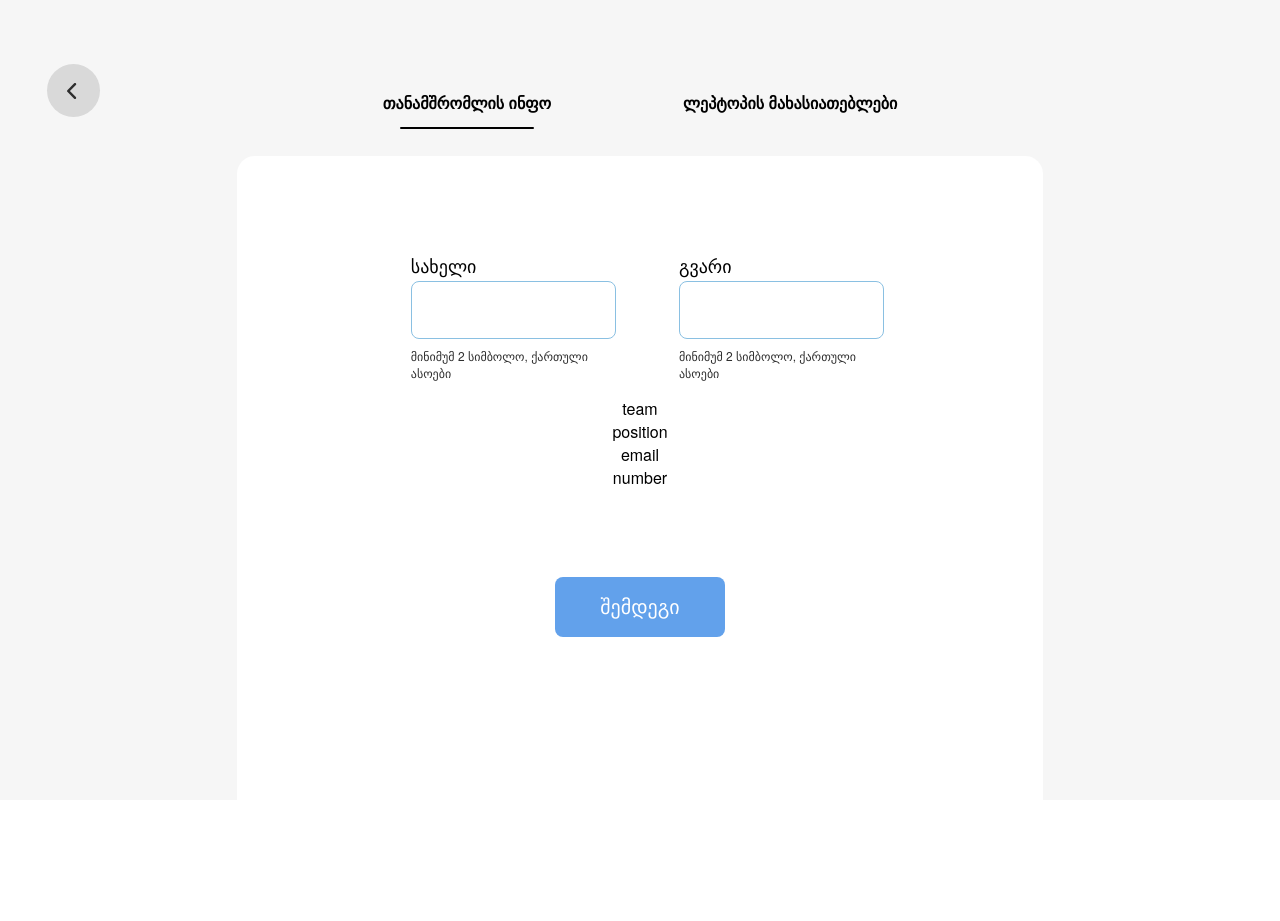
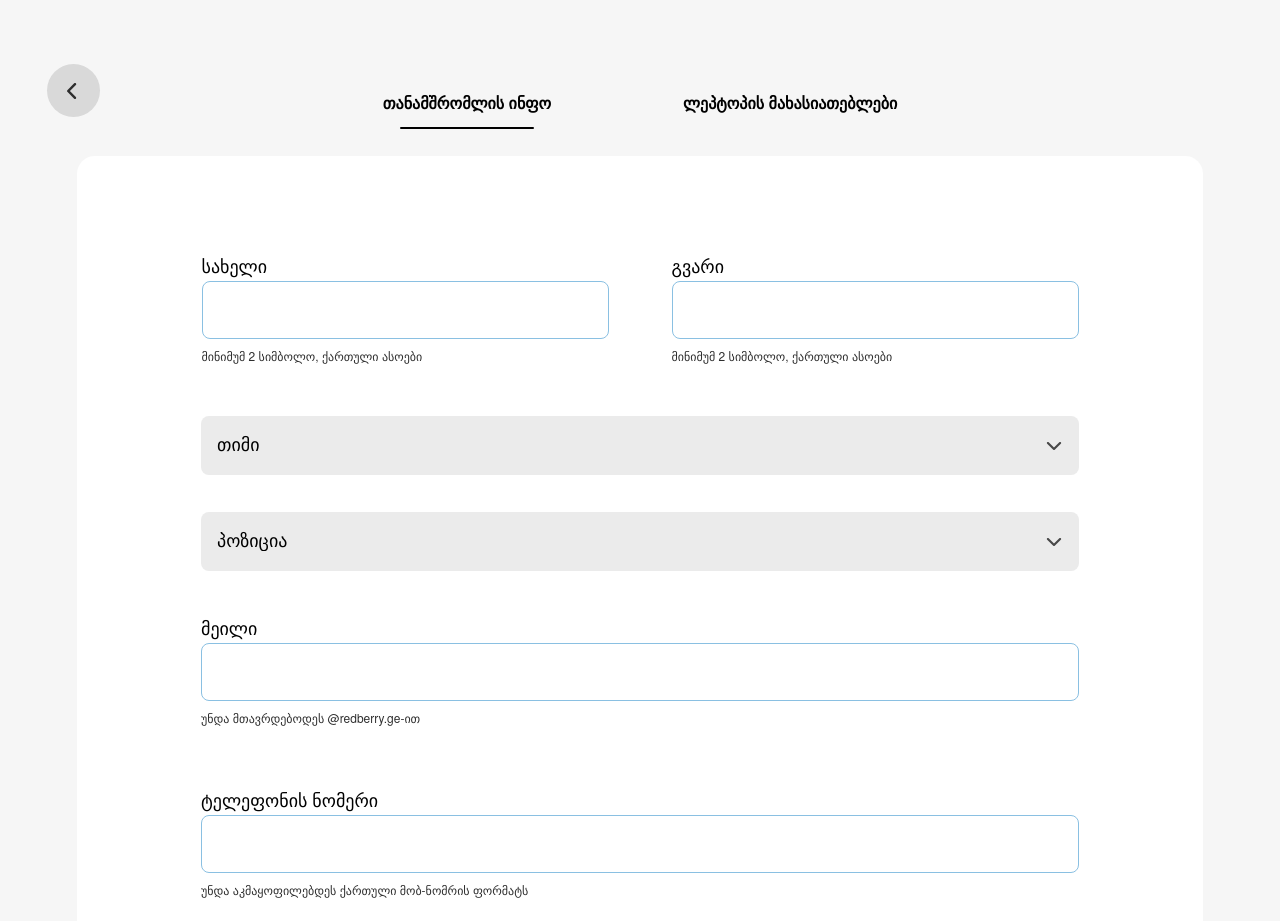
Before and after one commit to datodvp/project, a React (Create React App) app: page /addLaptop in a window 1280 px wide. Shown: the top 921 px of the page. Built offline with nearby package versions, Linux system fonts and the light colour scheme; a web font is replaced by a local one.

Commit message:
FormUserDetails markup finished

```diff
--- a/src/index.css
+++ b/src/index.css
@@ -19,6 +19,10 @@ a {
 
 input:focus {
   outline: 1.8px solid #8ac0e2;
+}
+
+select:focus {
+  outline: none;
 }
 
 .landingPage {
@@ -55,7 +59,6 @@ input:focus {
 }
 .addLaptop {
   background-color: #f6f6f6;
-  height: 100vh;
   display: flex;
   flex-direction: column;
   /* justify-content: center; */
@@ -107,7 +110,7 @@ input:focus {
 
 .addLaptop .body {
   background-color: white;
-  width: 63%;
+  width: 1126px;
   height: 100%;
   border-radius: 18px;
   min-height: 700px;
@@ -161,20 +164,29 @@ input:focus {
 
 .field.name {
   display: flex;
-  width: 100%;
+  justify-content: center;
+  column-gap: 15px;
+  width: 925px;
+  margin-bottom: 36px;
 }
 
 .field .labelName {
   display: flex;
   flex-direction: column;
-  padding: 8px 24px;
-  width: 50%;
+  /* padding: 8px 24px; */
+  width: 456px;
   font-size: 18px;
   font-weight: 500;
-  margin-right: 7.5px;
+}
+
+.field .labelName .container {
+  display: flex;
+  flex-direction: column;
+  margin: 8px 24px;
 }
 
 .input.name {
+  width: 407px;
   padding: 19px;
   font-size: 16px;
   border-radius: 8px;
@@ -185,14 +197,20 @@ input:focus {
 .field .labelSurname {
   display: flex;
   flex-direction: column;
-  padding: 8px 24px;
-  width: 50%;
+  /* padding: 8px 24px; */
+  width: 456px;
   font-size: 18px;
   font-weight: 500;
-  margin-left: 7.5px;
+}
+
+.field .labelSurname .container {
+  display: flex;
+  flex-direction: column;
+  margin: 8px 24px;
 }
 
 .input.surname {
+  width: 407px;
   padding: 19px;
   font-size: 16px;
   border-radius: 8px;
@@ -211,3 +229,121 @@ input:focus {
   font-size: 12px;
   margin: 8px 0;
 }
+
+.field.team {
+  width: 926px;
+  display: flex;
+  align-items: center;
+  justify-content: center;
+  margin-bottom: 37px;
+}
+
+.field.team select {
+  appearance: none;
+  width: 878px;
+  padding: 19px 25px 20px 16px;
+  border: none;
+  border-radius: 8px;
+  background: #ebebeb url(./assets//photos/DownArrow.svg) no-repeat 98%;
+  font-size: 18px;
+  font-weight: 500;
+}
+
+.field.team select option {
+  margin: 40px;
+  background: white;
+  text-shadow: (0px 4px 34px rgba(0, 0, 0, 0.25));
+}
+
+.field.position {
+  width: 926px;
+  display: flex;
+  align-items: center;
+  justify-content: center;
+  margin-bottom: 35px;
+}
+
+.field.position select {
+  appearance: none;
+  width: 878px;
+  padding: 19px 25px 20px 16px;
+  border: none;
+  border-radius: 8px;
+  background: #ebebeb url(./assets//photos/DownArrow.svg) no-repeat 98%;
+  font-size: 18px;
+  font-weight: 500;
+}
+
+.field.position select option {
+  margin: 40px;
+  background: white;
+  text-shadow: (0px 4px 34px rgba(0, 0, 0, 0.25));
+}
+
+.field.email {
+  display: flex;
+  justify-content: center;
+  column-gap: 15px;
+  width: 926px;
+  margin-bottom: 36px;
+}
+
+.input.email {
+  width: 878px;
+  padding: 19px;
+  font-size: 16px;
+  border-radius: 8px;
+  border: 1.8px solid #8ac0e2;
+  margin-top: 3px;
+}
+
+.field .labelEmail {
+  font-size: 18px;
+  font-weight: 500;
+}
+
+.field .labelEmail .container {
+  display: flex;
+  flex-direction: column;
+  margin: 8px 24px;
+}
+
+.email.error {
+  color: #2e2e2e;
+  font-size: 12px;
+  margin: 8px 0;
+}
+
+.field.number {
+  display: flex;
+  justify-content: center;
+  column-gap: 15px;
+  width: 926px;
+  margin-bottom: 36px;
+}
+
+.input.number {
+  width: 878px;
+  padding: 19px;
+  font-size: 16px;
+  border-radius: 8px;
+  border: 1.8px solid #8ac0e2;
+  margin-top: 3px;
+}
+
+.field .labelNumber {
+  font-size: 18px;
+  font-weight: 500;
+}
+
+.field .labelNumber .container {
+  display: flex;
+  flex-direction: column;
+  margin: 8px 24px;
+}
+
+.number.error {
+  color: #2e2e2e;
+  font-size: 12px;
+  margin: 8px 0;
+}
--- a/src/pages/AddLaptop/AddLaptop.jsx
+++ b/src/pages/AddLaptop/AddLaptop.jsx
@@ -1,5 +1,5 @@
 import Button from "../../components/Button";
-import Vector from "../../assets/photos/Vector.svg";
+import LeftArrow from "../../assets/photos/LeftArrow.svg";
 import Logo2 from "../../assets/photos/Logo2.svg";
 import FormUserDetails from "./FormUserDetails";
 import FormLaptopDetails from "./FormLaptopDetails";
@@ -30,7 +30,7 @@ const AddLaptop = () => {
           }}
           className="previousPage"
         >
-          <img src={Vector} />
+          <img src={LeftArrow} />
         </button>
         {stepNames.map((stepName, index) => {
           return (
--- a/src/pages/AddLaptop/FormUserDetails.jsx
+++ b/src/pages/AddLaptop/FormUserDetails.jsx
@@ -5,22 +5,60 @@ const FormUserDetails = () => {
     <div className="formUserDetails">
       <div className="field name">
         <label className="labelName">
+          <div className="container">
             სახელი <input className="input name" />
             <label className="name error">
               მინიმუმ 2 სიმბოლო, ქართული ასოები
             </label>
+          </div>
         </label>
         <label className="labelSurname">
+          <div className="container">
             გვარი <input className="input surname" />
             <label className="surname error">
               მინიმუმ 2 სიმბოლო, ქართული ასოები
             </label>
+          </div>
         </label>
       </div>
-      <div className="field team">team</div>
-      <div className="field position">position</div>
-      <div className="field email">email</div>
-      <div className="field number">number</div>
+      <div className="field team">
+        <select className="select team">
+          <option selected disabled value="1">
+            თიმი
+          </option>
+          <option value="2">დეველოპმენტი</option>
+          <option value="3">HR</option>
+        </select>
+      </div>
+      <div className="field position">
+        <select className="select position">
+          <option selected disabled value="1">
+            პოზიცია
+          </option>
+          <option value="2">ჯუნიორი</option>
+          <option value="3">მიდლი</option>
+        </select>
+      </div>
+      <div className="field email">
+        <label className="labelEmail">
+          <div className="container">
+            მეილი <input className="input email" />
+            <label className="email error">
+              უნდა მთავრდებოდეს @redberry.ge-ით
+            </label>
+          </div>
+        </label>
+      </div>
+      <div className="field number">
+        <label className="labelNumber">
+          <div className="container">
+            ტელეფონის ნომერი <input className="input number" />
+            <label className="number error">
+              უნდა აკმაყოფილებდეს ქართული მობ-ნომრის ფორმატს
+            </label>
+          </div>
+        </label>
+      </div>
     </div>
   );
 };
```
Also changed, not shown: src/assets/photos/DownArrow.svg (added), src/assets/photos/LeftArrow.svg (renamed from src/assets/photos/Vector.svg). Lines whose indentation alone changed are shown as unchanged.
